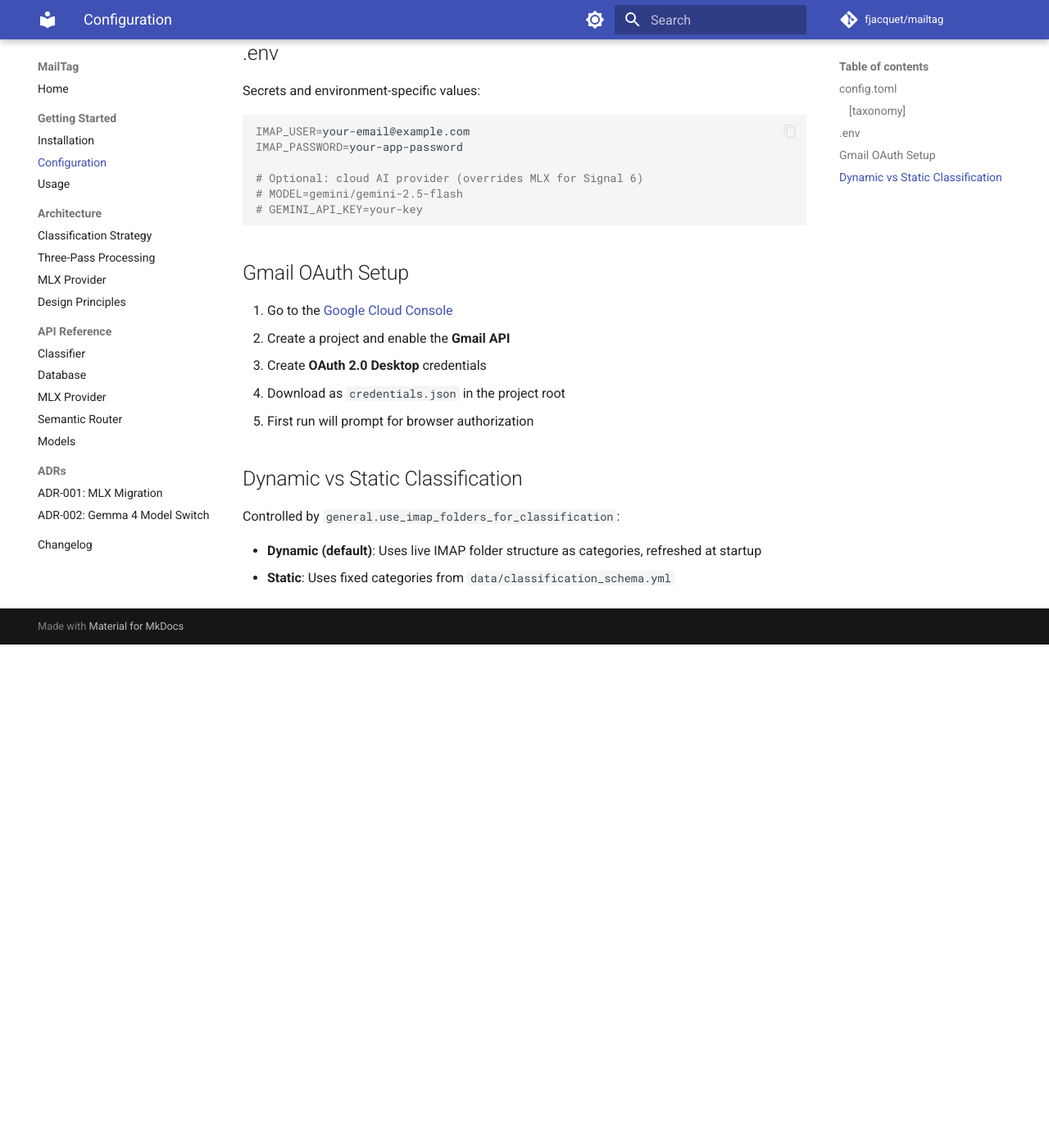
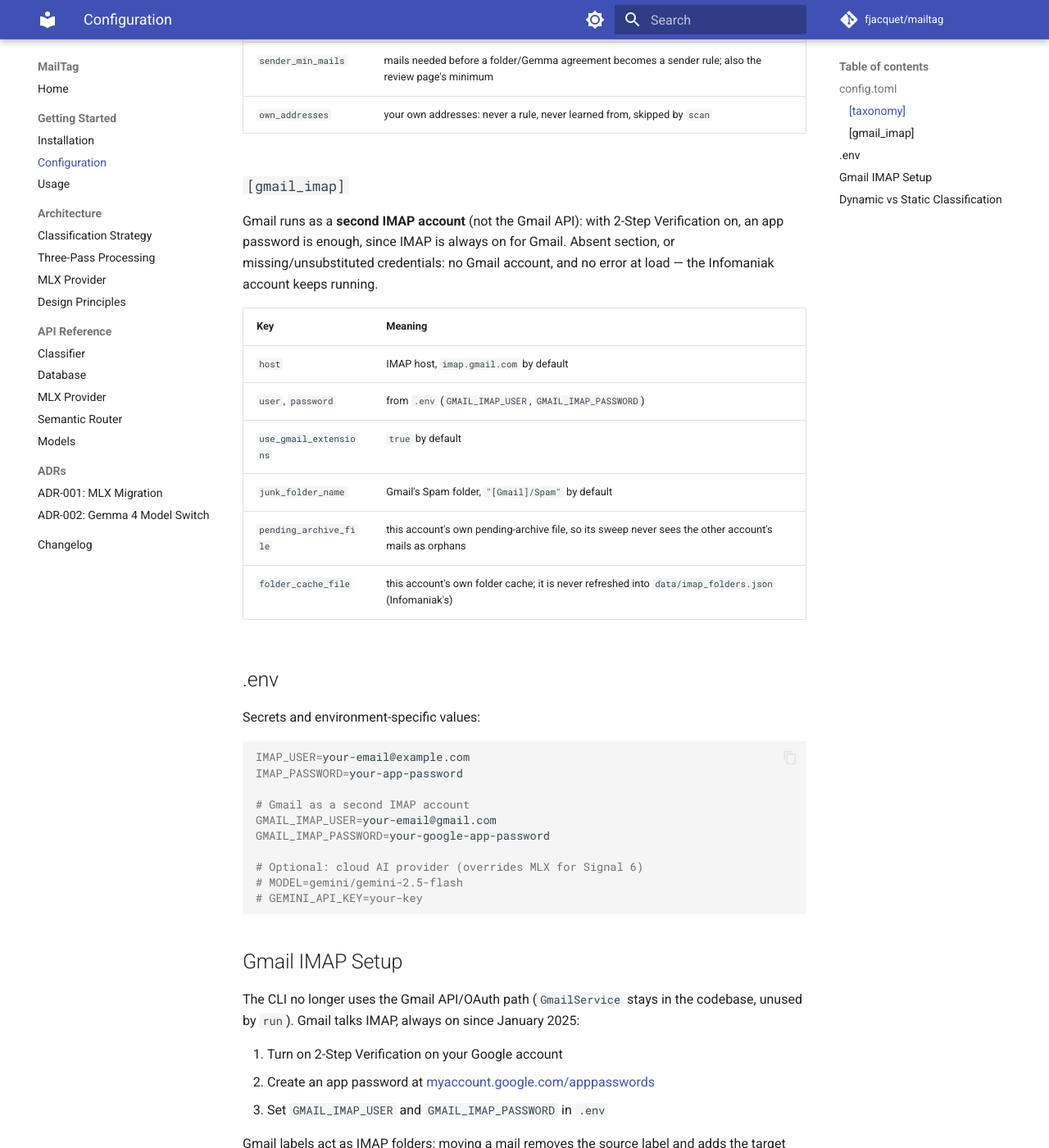
Before and after one commit to fjacquet/mailtag, an MkDocs documentation site: the page built from docs-site/getting-started/configuration.md, in a window 1280 px wide and 1400 px high, scrolled down 1921 px. Shown: the whole window at 82% size. Built offline with MkDocs 1.6.1 and Material for MkDocs 9.7.7, drawn with Linux system fonts in a browser that asks for light colours; comment, search, counter and statistics services are not loaded; before the commit the page ends 2707 px from its top, so only the background shows below that; some of the changed text lies outside the part shown.

Commit message:
docs: Gmail as a second IMAP account
Co-Authored-By: Claude Opus 5.5 <noreply@anthropic.com>
Claude-Session: https://claude.ai/code/session_01UhWHGNw3cmgF8EUkdP8sCp

````diff
--- a/docs-site/getting-started/configuration.md
+++ b/docs-site/getting-started/configuration.md
@@ -25,6 +25,15 @@ password = "${IMAP_PASSWORD}"
 [gmail]
 credentials_file = "credentials.json"
 token_file = "token.json"
+
+[gmail_imap]
+host = "imap.gmail.com"
+user = "${GMAIL_IMAP_USER}"
+password = "${GMAIL_IMAP_PASSWORD}"
+use_gmail_extensions = true
+junk_folder_name = "[Gmail]/Spam"
+pending_archive_file = "db/pending_archive_gmail.json"
+folder_cache_file = "data/gmail_folders.json"
 
 [fast_parse]
 batch_size = 500
@@ -72,6 +81,21 @@ file = "mailtag.log"
 | `sender_min_mails` | mails needed before a folder/Gemma agreement becomes a sender rule; also the review page's minimum |
 | `own_addresses` | your own addresses: never a rule, never learned from, skipped by `scan` |
 
+### `[gmail_imap]`
+
+Gmail runs as a **second IMAP account** (not the Gmail API): with 2-Step Verification on, an app password is
+enough, since IMAP is always on for Gmail. Absent section, or missing/unsubstituted credentials: no Gmail
+account, and no error at load — the Infomaniak account keeps running.
+
+| Key | Meaning |
+|-----|---------|
+| `host` | IMAP host, `imap.gmail.com` by default |
+| `user`, `password` | from `.env` (`GMAIL_IMAP_USER`, `GMAIL_IMAP_PASSWORD`) |
+| `use_gmail_extensions` | `true` by default |
+| `junk_folder_name` | Gmail's Spam folder, `"[Gmail]/Spam"` by default |
+| `pending_archive_file` | this account's own pending-archive file, so its sweep never sees the other account's mails as orphans |
+| `folder_cache_file` | this account's own folder cache; it is never refreshed into `data/imap_folders.json` (Infomaniak's) |
+
 ## .env
 
 Secrets and environment-specific values:
@@ -80,18 +104,27 @@ Secrets and environment-specific values:
 IMAP_USER=your-email@example.com
 IMAP_PASSWORD=your-app-password
 
+# Gmail as a second IMAP account
+GMAIL_IMAP_USER=your-email@gmail.com
+GMAIL_IMAP_PASSWORD=your-google-app-password
+
 # Optional: cloud AI provider (overrides MLX for Signal 6)
 # MODEL=gemini/gemini-2.5-flash
 # GEMINI_API_KEY=your-key
 ```
 
-## Gmail OAuth Setup
+## Gmail IMAP Setup
 
-1. Go to the [Google Cloud Console](https://console.cloud.google.com/)
-2. Create a project and enable the **Gmail API**
-3. Create **OAuth 2.0 Desktop** credentials
-4. Download as `credentials.json` in the project root
-5. First run will prompt for browser authorization
+The CLI no longer uses the Gmail API/OAuth path (`GmailService` stays in the codebase, unused by `run`).
+Gmail talks IMAP, always on since January 2025:
+
+1. Turn on 2-Step Verification on your Google account
+2. Create an app password at [myaccount.google.com/apppasswords](https://myaccount.google.com/apppasswords)
+3. Set `GMAIL_IMAP_USER` and `GMAIL_IMAP_PASSWORD` in `.env`
+
+Gmail labels act as IMAP folders: moving a mail removes the source label and adds the target label, and
+the mail stays in "All Mail". Only new mail is classified — no `scan`, `migrate` or `prune` for Gmail, and
+old labels are never touched.
 
 ## Dynamic vs Static Classification
 
````
Also changed, not shown: CHANGELOG.md (+1 -0 lines), CLAUDE.md (+17 -4 lines), README.md (+4 -1 lines), docs-site/getting-started/installation.md (+4 -0 lines), docs-site/getting-started/usage.md (+10 -1 lines).
